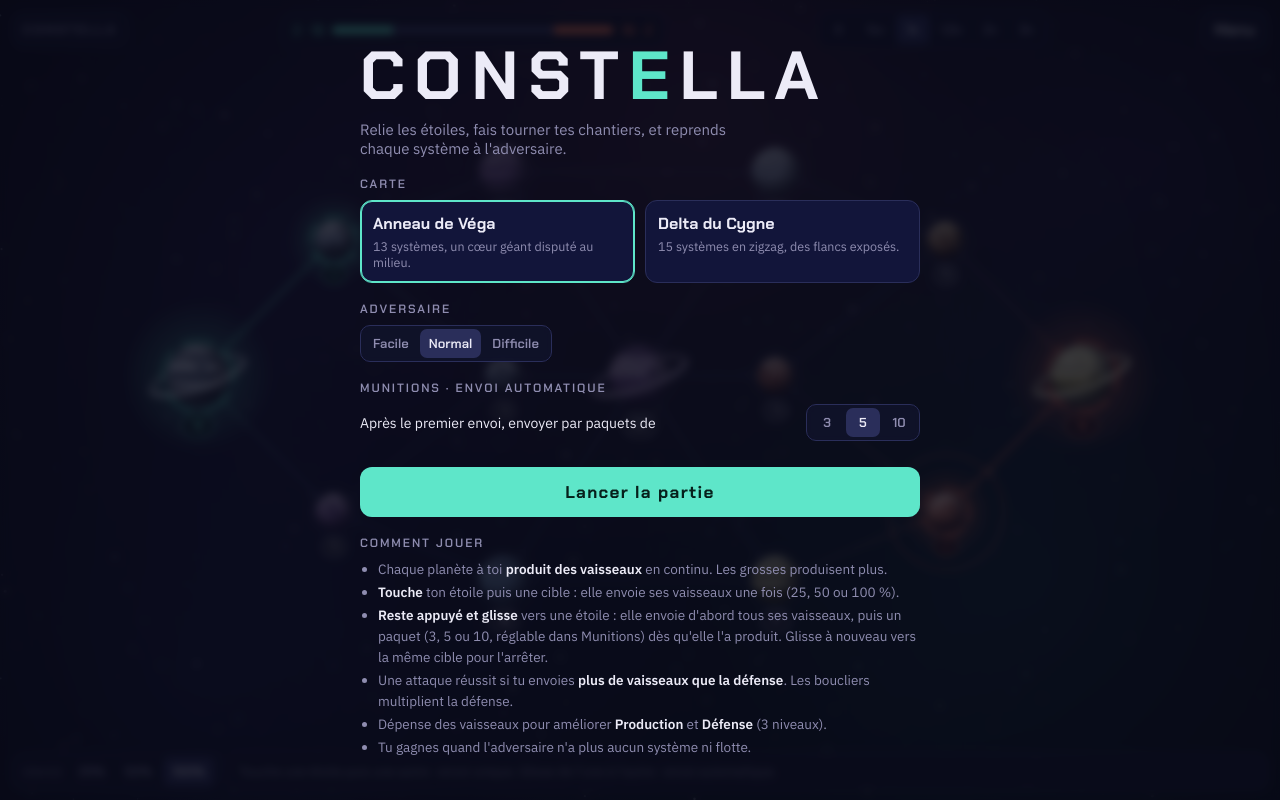
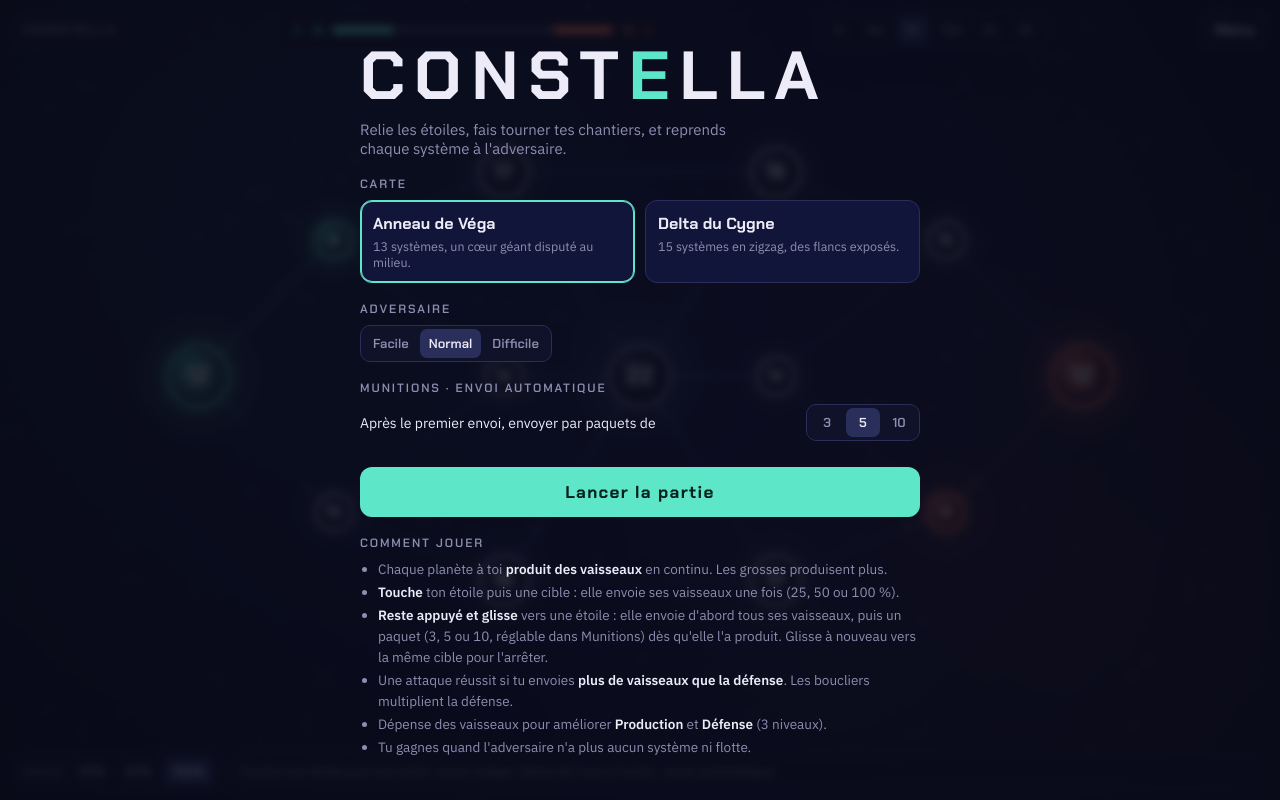
Before and after one commit to HydeOB/Star_app, a plain HTML site: page index.html in a window 1280 px wide. Drawn offline with Linux system fonts and the light colour scheme; animation ran at ten frames a second.

Commit message:
Retour au premier visuel, avec de légères retouches
Cercles d'origine, plus : orbite fine animée sur les planètes possédées,
chiffres ombrés, traînée derrière les flottes, étincelles de capture,
léger halo de fond et quelques étoiles qui scintillent.

Co-Authored-By: Claude Opus 5.5 <noreply@anthropic.com>
Claude-Session: https://claude.ai/code/session_01BtQrEGDjXAQZv8s9ZSWGgz

```diff
--- a/index.html
+++ b/index.html
@@ -321,141 +321,84 @@ function frontier(n,P){
 // Rendu
 const cv=document.getElementById("cv"),ctx=cv.getContext("2d");
 let vw=0,vh=0,dpr=1,sc=1,ox=0,oy=0,portrait=false,stars=null,twinkle=[];
-const sprites=new Map();
 function resize(){
   dpr=Math.min(2,window.devicePixelRatio||1);vw=cv.clientWidth;vh=cv.clientHeight;
-  cv.width=vw*dpr;cv.height=vh*dpr;portrait=vh>vw*1.05;sprites.clear();
+  cv.width=vw*dpr;cv.height=vh*dpr;portrait=vh>vw*1.05;
   const mw=portrait?H0:W0,mh=portrait?W0:H0,top=portrait?96:70,bot=portrait?150:118,side=28;
   sc=Math.min((vw-2*side)/mw,(vh-top-bot)/mh);ox=(vw-mw*sc)/2;oy=top+((vh-top-bot)-mh*sc)/2;
   stars=document.createElement("canvas");stars.width=cv.width;stars.height=cv.height;
   const s=stars.getContext("2d");let seed=7;const rnd=()=>(seed=(seed*16807)%2147483647)/2147483647;
-  const W=cv.width,H=cv.height,M=Math.max(W,H);
-  s.fillStyle=C.void;s.fillRect(0,0,W,H);
-  // nébuleuses
-  const neb=[[.22,.3,.55,"80,52,150"],[.8,.72,.5,"34,110,128"],[.55,.15,.35,"150,60,110"],[.15,.85,.4,"40,60,140"],[.9,.2,.3,"90,50,140"]];
-  for(const[x,y,rr,c]of neb){const g=s.createRadialGradient(x*W,y*H,0,x*W,y*H,rr*M);g.addColorStop(0,`rgba(${c},.28)`);g.addColorStop(.5,`rgba(${c},.09)`);g.addColorStop(1,`rgba(${c},0)`);s.fillStyle=g;s.fillRect(0,0,W,H);}
-  // poussière d'étoiles
-  for(let i=0;i<(vw*vh)/900;i++){s.globalAlpha=.08+rnd()*.35;s.fillStyle="#dfe3ff";s.fillRect(rnd()*W,rnd()*H,dpr*.8,dpr*.8);}
-  for(let i=0;i<(vw*vh)/3500;i++){s.globalAlpha=.25+rnd()*.6;s.fillStyle=rnd()<.15?"#ffd9c2":rnd()<.2?"#c2f0ff":"#eef0ff";const r=(.5+rnd()*1.1)*dpr;s.beginPath();s.arc(rnd()*W,rnd()*H,r,0,7);s.fill();}
+  const g=s.createRadialGradient(cv.width*.5,cv.height*.45,0,cv.width*.5,cv.height*.45,Math.max(cv.width,cv.height)*.7);
+  g.addColorStop(0,"#161a44");g.addColorStop(1,C.void);s.fillStyle=g;s.fillRect(0,0,cv.width,cv.height);
+  for(let i=0;i<(vw*vh)/1800;i++){s.globalAlpha=.15+rnd()*.6;s.fillStyle=rnd()<.1?"#ffd9c2":"#dfe3ff";const r=rnd()*1.3*dpr;s.beginPath();s.arc(rnd()*cv.width,rnd()*cv.height,r,0,7);s.fill();}
   s.globalAlpha=1;
-  // vignette
-  const v=s.createRadialGradient(W/2,H/2,M*.3,W/2,H/2,M*.75);v.addColorStop(0,"rgba(0,0,0,0)");v.addColorStop(1,"rgba(3,4,12,.6)");s.fillStyle=v;s.fillRect(0,0,W,H);
-  twinkle=[];for(let i=0;i<Math.min(90,(vw*vh)/9000);i++)twinkle.push({x:rnd()*vw,y:rnd()*vh,r:.6+rnd()*1.2,ph:rnd()*7,sp:.6+rnd()*1.6});
+  for(const[x,y,c]of[[.18,.25,"94,230,201"],[.85,.75,"255,122,89"]]){const q=s.createRadialGradient(x*cv.width,y*cv.height,0,x*cv.width,y*cv.height,Math.max(cv.width,cv.height)*.45);
+    q.addColorStop(0,`rgba(${c},.06)`);q.addColorStop(1,`rgba(${c},0)`);s.fillStyle=q;s.fillRect(0,0,cv.width,cv.height);}
+  twinkle=[];for(let i=0;i<Math.min(50,(vw*vh)/15000);i++)twinkle.push({x:rnd()*vw,y:rnd()*vh,r:.6+rnd(),ph:rnd()*7,sp:.5+rnd()*1.5});
 }
 const P=(x,y)=>portrait?[ox+y*sc,oy+(W0-x)*sc]:[ox+x*sc,oy+y*sc];
 const R=n=>Math.max(11,(15+n.size*7)*sc*1.25);
 const font=(px,w=700)=>`${w} ${px}px "Chakra Petch",ui-sans-serif,system-ui,sans-serif`;
 
-// Planètes dessinées une fois puis mises en cache : rocheuses (taille 1), à bandes (2), géantes à anneau (3)
-const PAL=[["#c9a27a","#7a4a2c","#f0d8b0"],["#7fa3c9","#2d4d7a","#c8e0f5"],["#b08ac9","#5b3a7a","#e4cff2"],["#86c4a4","#2c6a4c","#d2f2e0"],["#cf8a78","#7a3a30","#f5d0c4"],["#c9bf86","#6e663a","#f2edc8"],["#8a9bb8","#3a4560","#d8e0ee"]];
-function planetSprite(n,r){
-  const key=n.x+","+n.y+","+n.size+","+Math.round(r*4);
-  let sp=sprites.get(key);if(sp)return sp;
-  const ring=n.size===3,half=ring?r*1.75:r+2,S=Math.ceil(half*2*dpr),c=document.createElement("canvas");c.width=c.height=S;
-  const g=c.getContext("2d");g.scale(dpr,dpr);const cx=half,cy=half;
-  let seed=((n.x*73+n.y*151+n.size*7)%2147483646)+1;const rnd=()=>(seed=(seed*16807)%2147483647)/2147483647;rnd();rnd();
-  const pal=PAL[Math.floor(rnd()*PAL.length)],tilt=-.32;
-  if(ring){g.save();g.translate(cx,cy);g.rotate(tilt);g.strokeStyle=pal[2]+"40";g.lineWidth=r*.22;g.beginPath();g.ellipse(0,0,r*1.55,r*.42,0,Math.PI,2*Math.PI);g.stroke();
-    g.strokeStyle=pal[2]+"80";g.lineWidth=r*.05;g.beginPath();g.ellipse(0,0,r*1.68,r*.47,0,Math.PI,2*Math.PI);g.stroke();g.restore();}
-  g.save();g.beginPath();g.arc(cx,cy,r,0,7);g.clip();
-  const base=g.createLinearGradient(cx,cy-r,cx,cy+r);base.addColorStop(0,pal[2]);base.addColorStop(.5,pal[0]);base.addColorStop(1,pal[1]);
-  g.fillStyle=base;g.fillRect(cx-r,cy-r,2*r,2*r);
-  if(n.size>=2){
-    for(let i=0;i<(n.size===3?12:8);i++){const y=cy-r+rnd()*2*r,h=r*(.04+rnd()*.16);g.fillStyle=(rnd()<.5?pal[1]:pal[2])+(rnd()<.5?"50":"90");
-      g.beginPath();g.ellipse(cx,y,r*1.4,h,(rnd()-.5)*.12,0,7);g.fill();}
-    if(n.size===3){const a=rnd()*7,d=r*.45;g.fillStyle=pal[1]+"aa";g.beginPath();g.ellipse(cx+Math.cos(a)*d,cy+Math.sin(a)*d*.6,r*.2,r*.11,0,0,7);g.fill();}
-  } else {
-    for(let i=0;i<8;i++){const a=rnd()*7,d=rnd()*r*.85,x=cx+Math.cos(a)*d,y=cy+Math.sin(a)*d,cr=r*(.07+rnd()*.18);
-      g.fillStyle=pal[1]+"99";g.beginPath();g.arc(x,y,cr,0,7);g.fill();
-      g.strokeStyle=pal[2]+"70";g.lineWidth=Math.max(.6,cr*.2);g.beginPath();g.arc(x,y,cr,Math.PI*.95,Math.PI*1.75);g.stroke();}
-  }
-  for(let i=0;i<50;i++){g.fillStyle=(rnd()<.5?pal[1]:pal[2])+"30";g.fillRect(cx-r+rnd()*2*r,cy-r+rnd()*2*r,.8+rnd()*1.8,.8+rnd()*1.8);}
-  const sh=g.createRadialGradient(cx-r*.45,cy-r*.5,r*.05,cx-r*.15,cy-r*.15,r*1.4);
-  sh.addColorStop(0,"rgba(255,255,255,.22)");sh.addColorStop(.42,"rgba(0,0,0,0)");sh.addColorStop(.8,"rgba(6,7,22,.62)");sh.addColorStop(1,"rgba(4,5,16,.92)");
-  g.fillStyle=sh;g.fillRect(cx-r,cy-r,2*r,2*r);g.restore();
-  g.strokeStyle="rgba(255,255,255,.22)";g.lineWidth=1;g.beginPath();g.arc(cx,cy,r-.6,Math.PI*1.02,Math.PI*1.72);g.stroke();
-  if(ring){g.save();g.translate(cx,cy);g.rotate(tilt);g.strokeStyle=pal[2]+"88";g.lineWidth=r*.22;g.beginPath();g.ellipse(0,0,r*1.55,r*.42,0,0,Math.PI);g.stroke();
-    g.strokeStyle=pal[2]+"cc";g.lineWidth=r*.05;g.beginPath();g.ellipse(0,0,r*1.68,r*.47,0,0,Math.PI);g.stroke();g.restore();}
-  sp={c,half};sprites.set(key,sp);return sp;
-}
-function pill(x,y,text,col,size){
-  ctx.font=font(size,700);const w=Math.max(size*2,ctx.measureText(text).width+size*.9),h=size+7;
-  ctx.fillStyle="rgba(9,10,26,.86)";ctx.strokeStyle=col;ctx.lineWidth=1.3;
-  ctx.beginPath();if(ctx.roundRect)ctx.roundRect(x-w/2,y-h/2,w,h,h/2);else ctx.rect(x-w/2,y-h/2,w,h);ctx.fill();ctx.stroke();
-  ctx.fillStyle=col;ctx.textAlign="center";ctx.textBaseline="middle";ctx.fillText(text,x,y+.5);
-}
-
 let drag=null;
 function draw(){
-  const now=performance.now()/1000;
   ctx.setTransform(dpr,0,0,dpr,0,0);
   if(stars)ctx.drawImage(stars,0,0,vw,vh);
-  for(const t of twinkle){ctx.globalAlpha=.25+.55*(.5+.5*Math.sin(now*t.sp+t.ph));ctx.fillStyle="#f2f3ff";ctx.beginPath();ctx.arc(t.x,t.y,t.r,0,7);ctx.fill();}
+  const now=performance.now()/1000;
+  for(const t of twinkle){ctx.globalAlpha=.2+.5*(.5+.5*Math.sin(now*t.sp+t.ph));ctx.fillStyle="#eef0ff";ctx.beginPath();ctx.arc(t.x,t.y,t.r,0,7);ctx.fill();}
   ctx.globalAlpha=1;
   if(!G)return;
-  const nodes=G.nodes,T=G.time;nodes.forEach(n=>{[n.sx,n.sy]=P(n.x,n.y);n.r=R(n);});
+  const nodes=G.nodes;nodes.forEach(n=>{[n.sx,n.sy]=P(n.x,n.y);n.r=R(n);});
   // liens
-  ctx.lineCap="round";
-  for(const[a,b]of G.edges){const A=nodes[a],B=nodes[b],own=A.owner&&A.owner===B.owner;
-    if(own){ctx.strokeStyle=OWN_COL[A.owner]+"22";ctx.lineWidth=7;ctx.beginPath();ctx.moveTo(A.sx,A.sy);ctx.lineTo(B.sx,B.sy);ctx.stroke();}
-    const g=ctx.createLinearGradient(A.sx,A.sy,B.sx,B.sy);
-    g.addColorStop(0,A.owner?OWN_COL[A.owner]+"88":"#4a4f8a88");g.addColorStop(1,B.owner?OWN_COL[B.owner]+"88":"#4a4f8a88");
-    ctx.strokeStyle=g;ctx.lineWidth=1.6;ctx.setLineDash([]);ctx.beginPath();ctx.moveTo(A.sx,A.sy);ctx.lineTo(B.sx,B.sy);ctx.stroke();}
-  // envois automatiques
+  for(const[a,b]of G.edges){const A=nodes[a],B=nodes[b];
+    ctx.strokeStyle=(A.owner&&A.owner===B.owner)?OWN_COL[A.owner]+"55":"#2f3466";ctx.lineWidth=2;ctx.setLineDash([]);
+    ctx.beginPath();ctx.moveTo(A.sx,A.sy);ctx.lineTo(B.sx,B.sy);ctx.stroke();}
+  // relais
+  const tdash=(G.time*30)%16;
   for(const n of nodes){if(n.rally===null||!n.owner)continue;const p=path(n.id,n.rally,n.owner);if(!p)continue;
-    ctx.strokeStyle=C.gold;ctx.globalAlpha=.8;ctx.lineWidth=2;ctx.setLineDash([2,9]);ctx.lineDashOffset=-(T*40)%11;
+    ctx.strokeStyle=C.gold;ctx.globalAlpha=.75;ctx.lineWidth=2;ctx.setLineDash([6,10]);ctx.lineDashOffset=-tdash;
     ctx.beginPath();ctx.moveTo(nodes[p[0]].sx,nodes[p[0]].sy);p.slice(1).forEach(i=>ctx.lineTo(nodes[i].sx,nodes[i].sy));ctx.stroke();
-    ctx.setLineDash([]);ctx.globalAlpha=1;const t=nodes[n.rally];ctx.strokeStyle=C.gold+"aa";ctx.lineWidth=1.5;
-    for(let k=0;k<3;k++){const a=now*.8+k*2.094;ctx.beginPath();ctx.arc(t.sx,t.sy,t.r+12,a,a+.7);ctx.stroke();}}
+    ctx.setLineDash([]);ctx.globalAlpha=1;const t=nodes[n.rally];ctx.strokeStyle=C.gold;ctx.beginPath();ctx.arc(t.sx,t.sy,t.r+9,0,7);ctx.stroke();}
   // planètes
   for(const n of nodes){
     const col=OWN_COL[n.owner],r=n.r;
-    if(n.owner){const g=ctx.createRadialGradient(n.sx,n.sy,r*.8,n.sx,n.sy,r*2.5);g.addColorStop(0,col+"55");g.addColorStop(1,col+"00");
-      ctx.fillStyle=g;ctx.beginPath();ctx.arc(n.sx,n.sy,r*2.5,0,7);ctx.fill();}
-    const sp=planetSprite(n,r);ctx.globalAlpha=n.owner?1:.78;ctx.drawImage(sp.c,n.sx-sp.half,n.sy-sp.half,sp.half*2,sp.half*2);ctx.globalAlpha=1;
-    // orbite de possession
-    const orb=r+5;
-    if(n.owner){ctx.strokeStyle=col;ctx.lineWidth=2+n.pulse*3;ctx.setLineDash([orb*.9,orb*.35]);ctx.lineDashOffset=-now*orb*.6*(n.owner===1?1:-1);
-      ctx.beginPath();ctx.arc(n.sx,n.sy,orb,0,7);ctx.stroke();ctx.setLineDash([]);}
-    else{ctx.strokeStyle="rgba(200,198,230,.22)";ctx.lineWidth=1;ctx.beginPath();ctx.arc(n.sx,n.sy,orb,0,7);ctx.stroke();}
+    const g=ctx.createRadialGradient(n.sx,n.sy,r*.3,n.sx,n.sy,r*2.2);g.addColorStop(0,col+(n.owner?"40":"22"));g.addColorStop(1,col+"00");
+    ctx.fillStyle=g;ctx.beginPath();ctx.arc(n.sx,n.sy,r*2.2,0,7);ctx.fill();
+    const body=ctx.createRadialGradient(n.sx-r*.35,n.sy-r*.4,r*.1,n.sx,n.sy,r);
+    body.addColorStop(0,n.owner?col+"66":"#3b3d5e");body.addColorStop(1,"#10122b");
+    ctx.fillStyle=body;ctx.beginPath();ctx.arc(n.sx,n.sy,r,0,7);ctx.fill();
+    ctx.lineWidth=2.5+n.pulse*3;ctx.strokeStyle=col;ctx.beginPath();ctx.arc(n.sx,n.sy,r,0,7);ctx.stroke();
+    if(n.owner){ctx.lineWidth=1;ctx.strokeStyle=col+"66";ctx.setLineDash([3,7]);ctx.lineDashOffset=-now*8*(n.owner===1?1:-1);ctx.beginPath();ctx.arc(n.sx,n.sy,r+5,0,7);ctx.stroke();ctx.setLineDash([]);}
     // boucliers
-    for(let d=0;d<n.def;d++){ctx.lineWidth=2.2;ctx.strokeStyle=col+"cc";const rr=orb+5+d*4.5;
-      for(const a0 of[-2.5,.64]){ctx.beginPath();ctx.arc(n.sx,n.sy,rr,a0,a0+1.1);ctx.stroke();}}
+    for(let d=0;d<n.def;d++){ctx.lineWidth=2;ctx.strokeStyle=col+"bb";ctx.beginPath();ctx.arc(n.sx,n.sy,r+4+d*4,-2.4,-.74);ctx.stroke();}
     // niveaux de production
-    for(let p=0;p<n.prod;p++){const a=-Math.PI/2+(p-(n.prod-1)/2)*.36,x=n.sx+Math.cos(a)*orb,y=n.sy+Math.sin(a)*orb;
-      ctx.fillStyle=C.gold;ctx.beginPath();ctx.moveTo(x,y-3.6);ctx.lineTo(x+3,y);ctx.lineTo(x,y+3.6);ctx.lineTo(x-3,y);ctx.closePath();ctx.fill();}
-    pill(n.sx,n.sy+orb+(n.size===3?14:11),String(Math.floor(n.ships)),n.owner?col:"#c9c7e6",Math.max(11,Math.min(15,r*.55)));
+    for(let p=0;p<n.prod;p++){ctx.fillStyle=C.gold;ctx.beginPath();ctx.arc(n.sx-(n.prod-1)*5+p*10,n.sy+r+7,2.6,0,7);ctx.fill();}
+    ctx.fillStyle=C.ink;ctx.font=font(Math.max(12,r*.75));ctx.textAlign="center";ctx.textBaseline="middle";
+    ctx.shadowColor="rgba(0,0,0,.6)";ctx.shadowBlur=4;ctx.fillText(Math.floor(n.ships),n.sx,n.sy+1);ctx.shadowBlur=0;
   }
   // sélection
-  if(G.sel!==null){const n=nodes[G.sel],rr=n.r+16+Math.sin(now*4)*1.5;
-    ctx.strokeStyle=C.ink;ctx.lineWidth=2.2;for(let k=0;k<4;k++){const a=now*.9+k*Math.PI/2;ctx.beginPath();ctx.arc(n.sx,n.sy,rr,a,a+.55);ctx.stroke();}
-    if(G.relayMode){ctx.fillStyle=C.gold;ctx.font=font(12,600);ctx.textAlign="center";ctx.fillText("choisis la cible",n.sx,n.sy-n.r-26);}}
-  // flottes : essaims avec traînée
+  if(G.sel!==null){const n=nodes[G.sel];const k=1+Math.sin(performance.now()/220)*.08;
+    ctx.strokeStyle=C.ink;ctx.lineWidth=2;ctx.setLineDash([4,5]);ctx.beginPath();ctx.arc(n.sx,n.sy,(n.r+14)*k,0,7);ctx.stroke();ctx.setLineDash([]);
+    if(G.relayMode){ctx.fillStyle=C.gold;ctx.font=font(12,600);ctx.fillText("choisis le point de passage",n.sx,n.sy-n.r-22);}}
+  // flottes
   for(const f of G.fleets){const A=nodes[f.path[f.seg]],B=nodes[f.path[f.seg+1]];
-    const x=A.sx+(B.sx-A.sx)*f.t,y=A.sy+(B.sy-A.sy)*f.t,ang=Math.atan2(B.sy-A.sy,B.sx-A.sx),col=OWN_COL[f.owner];
-    const cnt=Math.min(10,Math.max(1,Math.ceil(Math.log2(f.ships+1)*1.7)));
-    const dx=Math.cos(ang),dy=Math.sin(ang),tl=16+cnt*2.2;
-    const tg=ctx.createLinearGradient(x-dx*tl,y-dy*tl,x,y);tg.addColorStop(0,col+"00");tg.addColorStop(1,col+"88");
-    ctx.strokeStyle=tg;ctx.lineWidth=Math.min(9,2+cnt*.7);ctx.beginPath();ctx.moveTo(x-dx*tl,y-dy*tl);ctx.lineTo(x,y);ctx.stroke();
-    ctx.save();ctx.translate(x,y);ctx.rotate(ang);ctx.fillStyle=col;
-    for(let i=0;i<cnt;i++){const row=Math.floor((Math.sqrt(8*i+1)-1)/2),k=i-row*(row+1)/2,px=-row*5.5,py=(k-row/2)*5+Math.sin(now*6+i)*.6;
-      ctx.beginPath();ctx.moveTo(px+3.6,py);ctx.lineTo(px-2.6,py+2.4);ctx.lineTo(px-1.4,py);ctx.lineTo(px-2.6,py-2.4);ctx.closePath();ctx.fill();}
-    ctx.restore();
-    ctx.fillStyle=col;ctx.font=font(11,700);ctx.textAlign="center";ctx.textBaseline="middle";ctx.fillText(Math.floor(f.ships),x-dy*14,y+dx*14-0);}
+    const x=A.sx+(B.sx-A.sx)*f.t,y=A.sy+(B.sy-A.sy)*f.t,ang=Math.atan2(B.sy-A.sy,B.sx-A.sx),s=5+Math.min(7,Math.log2(f.ships+1)*1.4);
+    const tl=12+s*1.6,tg=ctx.createLinearGradient(x-Math.cos(ang)*tl,y-Math.sin(ang)*tl,x,y);tg.addColorStop(0,OWN_COL[f.owner]+"00");tg.addColorStop(1,OWN_COL[f.owner]+"77");
+    ctx.strokeStyle=tg;ctx.lineWidth=s*.7;ctx.lineCap="round";ctx.beginPath();ctx.moveTo(x-Math.cos(ang)*tl,y-Math.sin(ang)*tl);ctx.lineTo(x,y);ctx.stroke();
+    ctx.save();ctx.translate(x,y);ctx.rotate(ang);ctx.fillStyle=OWN_COL[f.owner];
+    ctx.beginPath();ctx.moveTo(s,0);ctx.lineTo(-s*.8,s*.65);ctx.lineTo(-s*.4,0);ctx.lineTo(-s*.8,-s*.65);ctx.closePath();ctx.fill();ctx.restore();
+    ctx.fillStyle=OWN_COL[f.owner];ctx.font=font(11,600);ctx.fillText(Math.floor(f.ships),x,y-s-7);}
   // effets
-  for(const e of G.fx){const[x,y]=P(e.x,e.y),k=e.t/.8,ease=1-Math.pow(1-k,3);
-    ctx.globalAlpha=1-k;ctx.strokeStyle=e.col;ctx.lineWidth=e.small?1.5:2.5;
-    ctx.beginPath();ctx.arc(x,y,(e.small?5:18)+ease*(e.small?16:60)*Math.max(.6,sc),0,7);ctx.stroke();
-    if(!e.small){ctx.fillStyle=e.col;for(let i=0;i<14;i++){const a=i/14*6.283+(e.seed||0),d=(12+ease*80*Math.max(.6,sc))*(.6+.4*((i*7)%5)/4);
-      ctx.beginPath();ctx.arc(x+Math.cos(a)*d,y+Math.sin(a)*d,2.2*(1-k)+.4,0,7);ctx.fill();}}
+  for(const e of G.fx){const[x,y]=P(e.x,e.y),k=e.t/.8;ctx.globalAlpha=1-k;ctx.strokeStyle=e.col;ctx.lineWidth=2;
+    ctx.beginPath();ctx.arc(x,y,(e.small?6:20)+k*(e.small?18:50)*Math.max(.6,sc),0,7);ctx.stroke();
+    if(!e.small){ctx.fillStyle=e.col;for(let i=0;i<10;i++){const a=i/10*6.283+(e.seed||0),d=14+k*55*Math.max(.6,sc);ctx.beginPath();ctx.arc(x+Math.cos(a)*d,y+Math.sin(a)*d,1.8*(1-k)+.3,0,7);ctx.fill();}}
     ctx.globalAlpha=1;}
   // glisser
   if(drag&&drag.moved&&drag.from!==null){const n=nodes[drag.from];const over=hit(drag.x,drag.y);
-    ctx.strokeStyle=C.gold;ctx.lineWidth=2.5;ctx.setLineDash([8,6]);ctx.lineDashOffset=-(now*40)%14;ctx.beginPath();ctx.moveTo(n.sx,n.sy);
-    if(over!==null&&over!==drag.from){const p=path(drag.from,over,1)||[];p.slice(1).forEach(i=>ctx.lineTo(nodes[i].sx,nodes[i].sy));
-      const t=nodes[over];ctx.stroke();ctx.setLineDash([]);ctx.beginPath();ctx.arc(t.sx,t.sy,t.r+12,0,7);}
+    ctx.strokeStyle=C.gold;ctx.lineWidth=2.5;ctx.setLineDash([8,6]);ctx.beginPath();ctx.moveTo(n.sx,n.sy);
+    if(over!==null&&over!==drag.from){const p=path(drag.from,over,1)||[];p.slice(1).forEach(i=>ctx.lineTo(nodes[i].sx,nodes[i].sy));}else ctx.lineTo(drag.x,drag.y);
     ctx.stroke();ctx.setLineDash([]);
-    pill(drag.x,drag.y-28,(n.rally===over&&over!==null)?"arrêter l'envoi auto":`auto · tout, puis par ${autoQty}`,C.gold,12);}
+    ctx.fillStyle=C.gold;ctx.font=font(13,700);ctx.fillText((n.rally===over&&over!==null)?"arrêter l'envoi auto":`auto · tout, puis par ${autoQty}`,drag.x,drag.y-24);}
 }
 
 // Saisie
```
